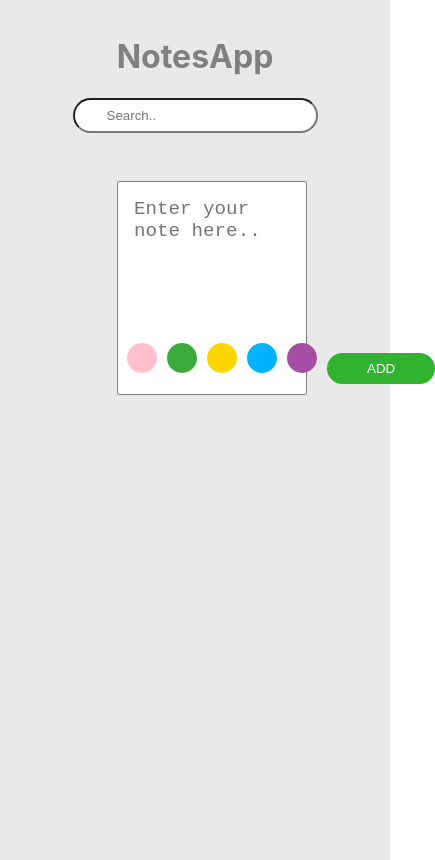
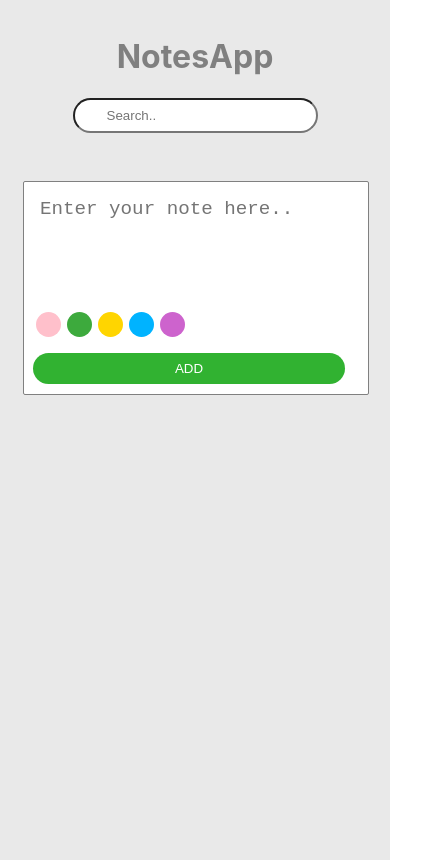
Before and after one commit to yakupkalayci/notesApp-react-redux, a React (Create React App) app: page / in a window 390 px wide. Shown: the whole page, 435 px wide, since content can reach past the window. Built offline with nearby package versions, Linux system fonts and the light colour scheme.

Commit message:
add responsive css

```diff
--- a/src/components/ColorPicker/styles.css
+++ b/src/components/ColorPicker/styles.css
@@ -1,23 +1,3 @@
-.pink {
-    background-color: pink;
-}
-
-.purple {
-    background-color: rgb(164, 78, 164);
-}
-
-.yellow {
-    background-color: rgb(255, 213, 0);
-}
-
-.blue {
-    background-color: rgb(0, 179, 255);
-}
-
-.green {
-    background-color: rgb(61, 170, 61);
-}
-
 .colorPicker {
     padding-right: 30px;
     padding-top: 10px;
@@ -30,3 +10,11 @@
 .selected {
     opacity: 0.5;
 }
+
+@media only screen and (max-width: 768px) {
+    .colorPicker {
+       margin: 3px;
+       padding-right: 25px;
+       padding-top: 5px;
+    }
+}
--- a/src/components/NoteForm/NoteForm.module.css
+++ b/src/components/NoteForm/NoteForm.module.css
@@ -37,4 +37,19 @@
     padding: 0.5rem 2.5rem;
     border: none;
     cursor: pointer;
+    margin-top: 1rem;
 }
+
+@media only screen and (max-width: 768px){
+    .form {
+        width: 80%;
+        margin: 0 auto;
+        padding-right: 2rem;
+    }
+    .noteOptions {
+        flex-direction: column;
+    }
+    .addButton {
+        margin-right: 2rem;
+    }
+}
--- a/src/components/SingleNote.js/SingleNote.css
+++ b/src/components/SingleNote.js/SingleNote.css
@@ -11,6 +11,7 @@
 
 .item > p {
     padding-top: 1rem;
+    overflow: scroll;
 }
 
 .icons {
@@ -43,7 +44,7 @@
 }
 
 .purple {
-    background-color: rgb(164, 78, 164);
+    background-color: rgb(205, 99, 205);
 }
 
 .yellow {
@@ -57,3 +58,9 @@
 .green {
     background-color: rgb(61, 170, 61);
 }
+
+@media only screen and (max-width: 1024px) {
+    .item {
+        width: 100%;
+    }
+}
```
